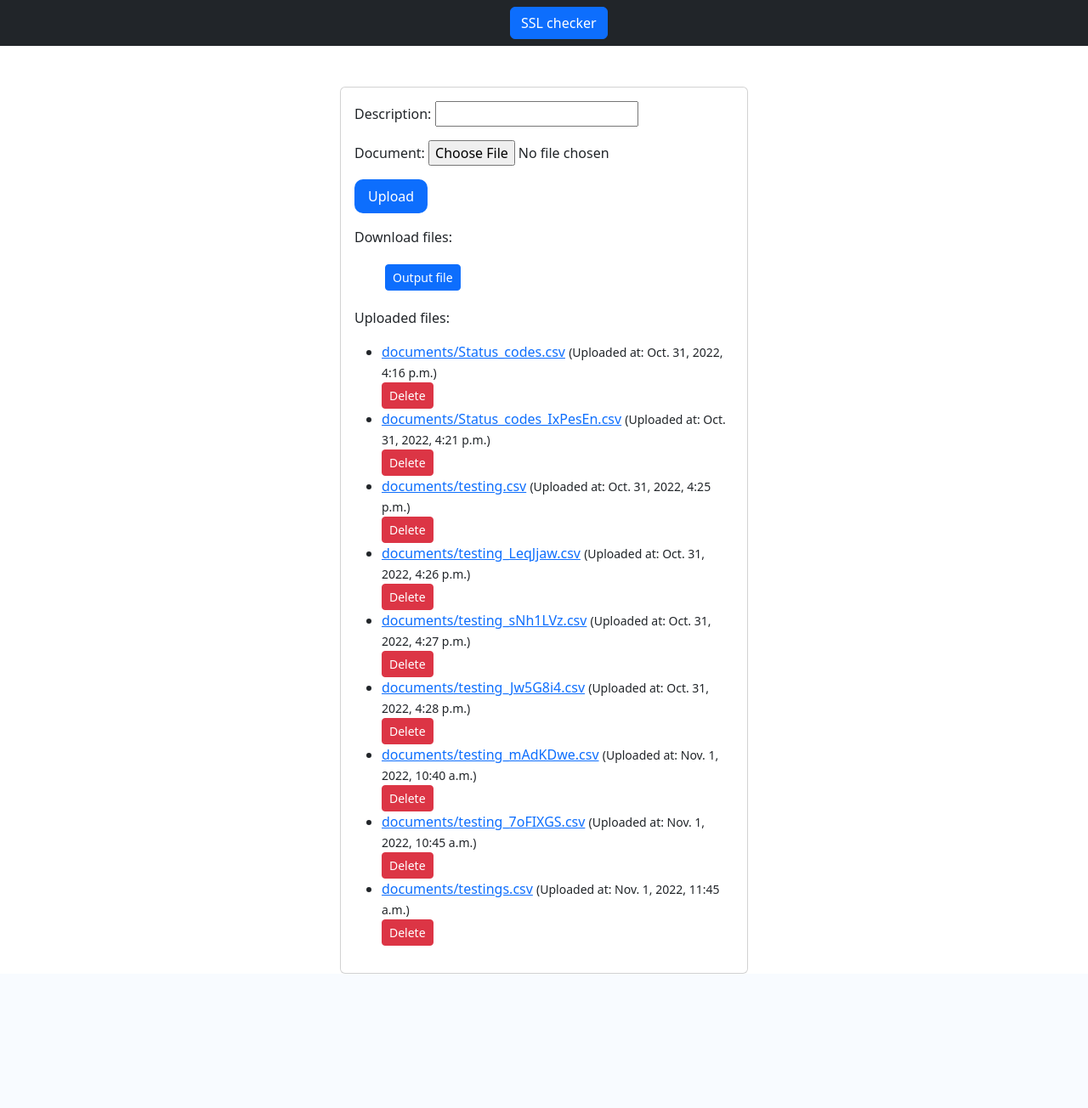
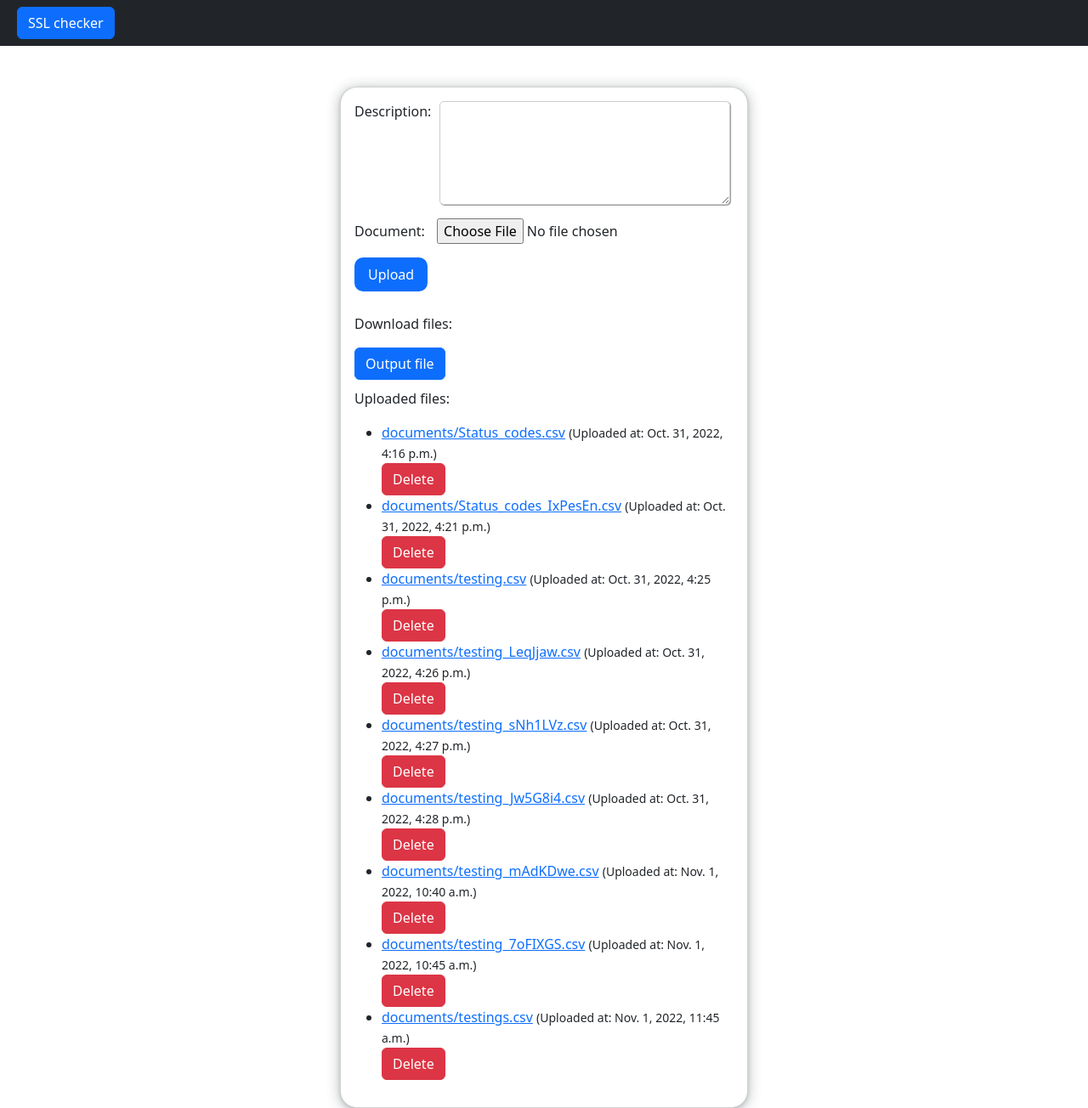
Before and after one commit to rabiyulfahimhasim786/sitecheker, a Django app: page /csvform/ in a window 1280 px wide. Shown: the whole page at 85% size. Before the commit the page ends 1146 px from the top, so only its background shows below. Run offline with Django 4.2, Linux system fonts and the light colour scheme; data comes from the database, SQL or seed files in the repository.

Commit message:
Add files via upload

```diff
--- a/sitechecker web api/templates/form_upload.html
+++ b/sitechecker web api/templates/form_upload.html
@@ -56,21 +56,68 @@
         transform: rotate(1turn);
       }
     }
+
+    .description {
+    padding: 10px;
+    max-width: 100%;
+    line-height: 20px;
+    border-radius: 5px;
+    border: 1px solid #ccc;
+    box-shadow: 1px 1px 1px #999;
+}
+.descritionsclass {
+    display: flex;
+}
+.descritionsclass label{
+    padding-right: 10px;
+}
+.documentlabel{
+  padding-right: 10px;
+}
+.upload_box {
+    border-radius: 20px !important;
+    box-shadow: rgb(14 30 37 / 12%) 0px 2px 4px 0px, rgb(14 30 37 / 32%) 0px 2px 16px 0px;
+  }
     </style>
 <link href="https://cdn.jsdelivr.net/npm/bootstrap@5.2.0/dist/css/bootstrap.min.css" rel="stylesheet" integrity="sha384-gH2yIJqKdNHPEq0n4Mqa/HGKIhSkIHeL5AyhkYV8i59U5AR6csBvApHHNl/vI1Bx" crossorigin="anonymous">
   </head>
   <body>
     <nav class="navbar navbar-expand-lg navbar-light bg-dark header">
-      <a href="#" style="margin-left: 600px;" class="btn btn-primary bace_title">SSL checker</a>
+      <a href="#" style="margin-left: 20px;" class="btn btn-primary bace_title">SSL checker</a>
     </nav>
     <div class="d-flex justify-content-center mt-5 upload_file_box">
       <div class="card upload_box p-3" style="width: 30rem;">
 
 
        {% block content %}
+  <!-- <form method="post" enctype="multipart/form-data">
+    {% csrf_token %}
+    {{ form.as_p }} -->
+    <!-- <button class="btn btn-primary upload_butons" type="submit">Upload</button> -->
+    <!-- <button type="submit" class="button upload_butons" onclick="this.classList.toggle('button--loading')">
+      <span class="button__text">Upload</span>
+    </button>
+
+  </form> -->
   <form method="post" enctype="multipart/form-data">
     {% csrf_token %}
-    {{ form.as_p }}
+    <!-- <input type="hidden" name="csrfmiddlewaretoken" value="q80HGOoWdWihPeXnrL6nIjDH4OjgD4NtgccUE8yDzYWIgoON2ekAJcsQKcJvbI1o"> -->
+    <div class="descritionsclass">
+    <label for="id_description">Description:</label>
+    <!-- <input type="text" name="description" maxlength="255" id="id_description"> -->
+    <textarea type="text" class="description" name="description" maxlength="255" id="id_description" rows="5" cols="33"></textarea>
+
+    </div>
+
+  <p></p>
+  <p>
+    <label class="documentlabel" for="id_document">Document:</label>
+    <input type="file" name="document" required="" id="id_document">
+
+
+
+
+  </p>
     <!-- <button class="btn btn-primary upload_butons" type="submit">Upload</button> -->
     <button type="submit" class="button upload_butons" onclick="this.classList.toggle('button--loading')">
       <span class="button__text">Upload</span>
@@ -79,12 +126,12 @@
   </form>
   <p></p>
   <div>
-  <p style="text-align: left;">Download files:</p>
+  <p style="text-align: left; margin-top:10px">Download files:</p>
   <!-- <a href="{{ '/media/output/output1.csv' }}">output file</a> -->
-  <ul class="upload_buttons d-flex justify-content-left" style="list-style-type: none;">
-  <a class="btn btn-primary btn-sm m-1" href="{{ '/media/output/output1.csv' }}">Output file</a></ul></div>
+  <!-- <ul class="upload_buttons d-flex justify-content-left" style="list-style-type: none;"> -->
+  <a class="btn btn-primary " href="{{ '/media/output/output1.csv' }}">Output file</a></div>
 
-  <p style="text-align: left;">Uploaded files:</p>
+  <p style="text-align: left;  margin-top: 10px;">Uploaded files:</p>
   <ul>
     {% for obj in documents %}
       <li>
@@ -93,7 +140,7 @@
         <small>(Uploaded at: {{ obj.uploaded_at }})</small>
         <form method="POST" action="{% url 'delete_document' obj.id %}">
           {% csrf_token %}
-          <button type="submit" class="btn btn-danger btn-sm">Delete</button>
+          <button type="submit" class="btn btn-danger ">Delete</button>
         </form>
         <!-- <a href="" class="btn btn-danger btn-sm">Delete</a> -->
       </li>
```
Also changed, not shown: sitechecker web api/templates/csv.html (+40 -11 lines).
